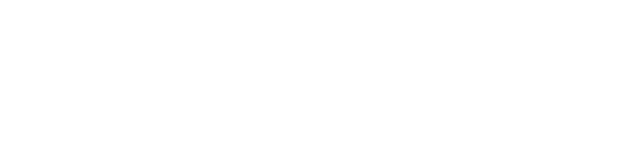
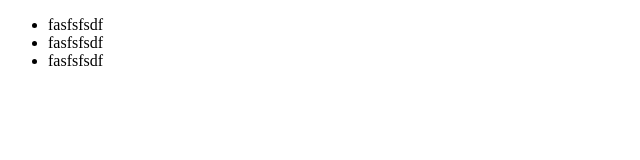
Before and after one commit to Linh777GKOG/Test_emmet, a plain HTML site: page index.html in a window 1280 px wide. Shown: the whole page, without its empty margins (0-640 px from the left). Drawn offline with Linux system fonts and the light colour scheme.

Commit message:
random text

```diff
--- a/index.html
+++ b/index.html
@@ -10,7 +10,11 @@
   <body>
     <header>
       <nav>
-        <ul></ul>
+        <ul>
+          <li>fasfsfsdf</li>
+          <li>fasfsfsdf</li>
+          <li>fasfsfsdf</li>
+        </ul>
       </nav>
     </header>
     <div class="purple"><span class="cyan"></span></div>
```
